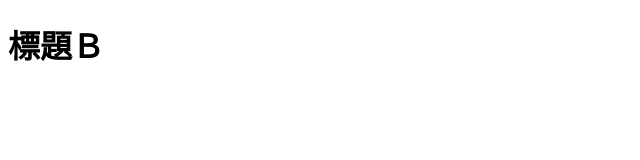
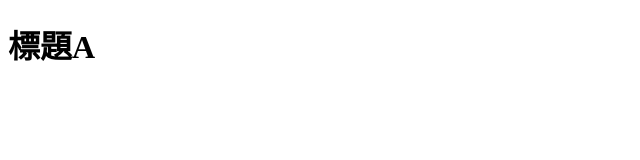
Before and after one commit to pingshian0131/vue-group-task2, a plain HTML site: page index.html in a window 1280 px wide. Shown: the full height of the page, 0-640 px from the left. Drawn offline with Linux system fonts and the light colour scheme.

Commit message:
[fix] 標題A

```diff
--- a/index.html
+++ b/index.html
@@ -6,6 +6,6 @@
     <title>Document</title>
 </head>
 <body>
-    <h1>標題Ｂ</h1>
+    <h1>標題A</h1>
 </body>
 </html>
```
